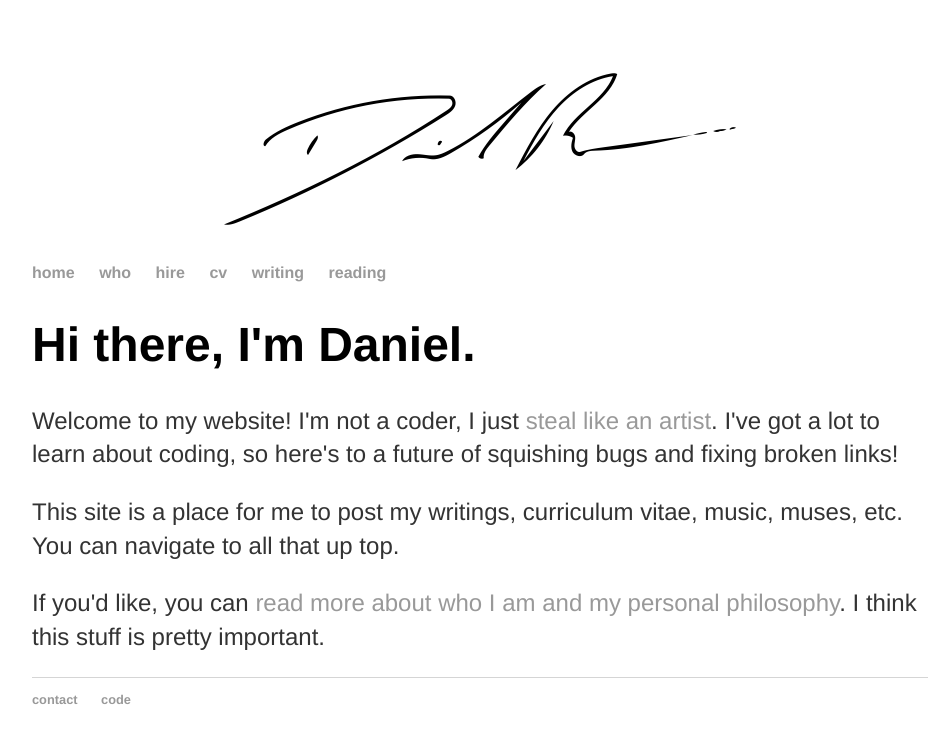
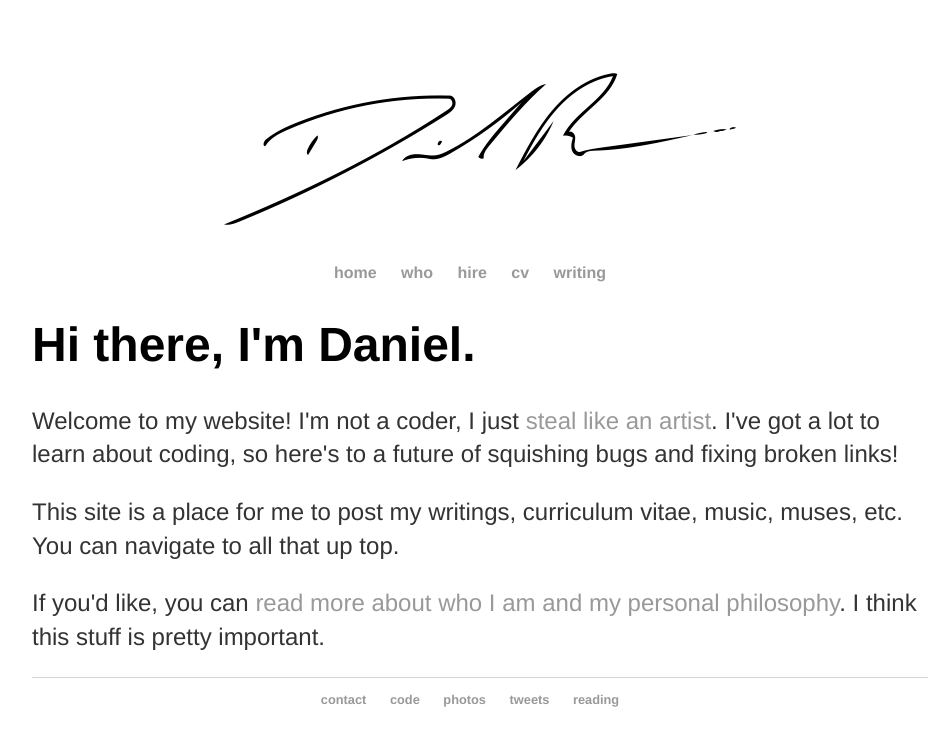
Before and after one commit to danielrusco/danielrusco.github.io, a Jekyll site: the page index.html, which Jekyll copies as it is, in a window 1280 px wide. Shown: the top 746 px of the page, without its empty margins (160-1107 px from the left). Built offline with Jekyll 4.4.1, drawn with Linux system fonts in a browser that asks for light colours.

Commit message:
thirtynine

```diff
--- a/about/index.html
+++ b/about/index.html
@@ -7,7 +7,7 @@ title: Who is Daniel?
 			<h1>Who do I want to be when I grow up?</h1>
 				<p>When I was young, life was about what I was going to be when I grew up. It’s the question implicit to the American Dream. For most of us, the question starts being asked in elementary school when firemen, police officers, doctors, etc. parade their professions to curious young minds on career day. In high school, the pressure builds as AP classes prepare us for college degrees - degrees we chose before our brains finish cooking. In college the <i>what</i> and the where of our studies proves nervous fodder for smalltalk and showmanship. By the time we graduate and begin a career, we’re so intrenched in system of value that rewards economic success that approaching the world any other way is almost impossible.</p>
 
-<p>I’m tired of that system. It’s unfair - the haves can , the have-nots can’t.  It’s also unfulfilling - remember Ebenezer Scrooge? So I’ve decided to ask a different question. I’ve decided to ask who I want to be when I grow up. Not what. Asking who implies personhood. It allows one to think outside notions of job or role. It works against the rampant compartmentalization in our society that reduces people to what they bring to the marketplace. Asking who beckons one discover his or her true self, for to satisfactorily answer the question “who do you want to be” one must first ask “who am I?” It is a question that calls people deeper into their stories. It’s a question of honor, accessible to any who are willing to take a good look in the proverbial mirror.</p>
+				<p>I’m tired of that system. It’s unfair - the haves can, the have-nots can’t.  It’s also unfulfilling - remember Ebenezer Scrooge? So I’ve decided to ask a different question. I’ve decided to ask who I want to be when I grow up. Not what. Asking who implies personhood. It allows one to think outside notions of job or role. It works against the rampant compartmentalization in our society that reduces people to what they bring to the marketplace. Asking who beckons one discover his or her true self, for to satisfactorily answer the question “who do you want to be” one must first ask “who am I?” It is a question that calls people deeper into their stories. It’s a question of honor, accessible to any who are willing to take a good look in the proverbial mirror.</p>
 
 			<h2>So who do I want to be?</h2>
 
@@ -19,9 +19,9 @@ title: Who is Daniel?
 
 				<p>I want to be someone who finds freedom through discipline. The cost of freedom is indeed high. An athlete who wants to be able to run without gasping for air needs to put in hours of training. A trauma survivor has to put in hours of difficult emotional work to find freedom. I want to be physically, mentally, emotionally, and spiritually free. So I work towards that end, not expecting freedom to be pumped in through a screen or two-day delivered to my doorstep.</p>
 
+				<p>I want to be someone who pursues beauty. All that is good and right and true is beautiful, even if it is difficult to behold. Beauty doesn’t always look like wall decorations or sound like symphonies. Sometimes it’s a simple as folded laundry or homemade hummus.</p>
+
 				<p>I want to be someone who creates more than consumes. <i>What</i> culture consumes. <i>Who</i> culture creates. Great art flows from the very person of the artist. The three-year-old art on your refrigerator holds more value than the Mona Lisa because of who it came from. I believe that creation is one of the most human, and therefore fulfilling, things we can do.  Creation brings forth beauty, because it is itself beautiful.</p>
-
-<p>I want to be someone who pursues beauty. All that is good and right and true is beautiful, even if it is difficult to behold. Beauty doesn’t always look like wall decorations or sound like symphonies. Sometimes it’s a simple as folded laundry or homemade hummus.</p>
 
 				<p>I want to be someone who values mercy over judgement. <i>What</i> culture ultimately pits people against each other. Being defined by our resources, when they are of limited supply, ultimately ends is violence. Mercy, however, is not ultimately concerned with equal distribution, but rather restoration of relationship - or the a establishment of <i>who</i> culture. Mercy isn’t self-seeking, but rather gives opportunities to others for mutual benefit. </p>
 
--- a/index.html
+++ b/index.html
@@ -20,14 +20,13 @@
 	</head>
 	<body>
 		<nav>
-    		<ul>
+    		<center><ul>
         		<li><a href="/">home</a></li>
 	        	<li><a href="/about">who</a></li>
 						<li><a href="/hire">hire</a></li>
         		<li><a href="/cv">cv</a></li>
         		<li><a href="/blog">writing</a></li>
-						<li><a href="https://goodreads.com/danielrusco">reading</a></li>
-    		</ul>
+    		</ul></center>
 		</nav>
 		<div class="container">
     		<div class="blurb">
@@ -39,8 +38,13 @@
 		</div><!-- /.container -->
 		<footer>
     		<ul>
-        		<li><a href="mailto:daniel.rusco@gmail.com">contact</a></li>
-        		<li><a href="https://github.com/danielrusco">code</a></li>
+						<center>
+        			<li><a href="mailto:daniel.rusco@gmail.com">contact</a></li>
+        			<li><a href="https://github.com/danielrusco">code</a></li>
+							<li><a href="https://instagram.com/ordinarybeauty">photos</a></li>
+							<li><a href="https://twitter.com/danielrusco">tweets</a></li>
+							<li><a href="https://goodreads.com/danielrusco">reading</a></li>
+						</center>
 			</ul>
 		</footer>
 	</body>
```
Also changed, not shown: _layouts/default.html (+9 -5 lines). Lines whose indentation alone changed are shown as unchanged.
